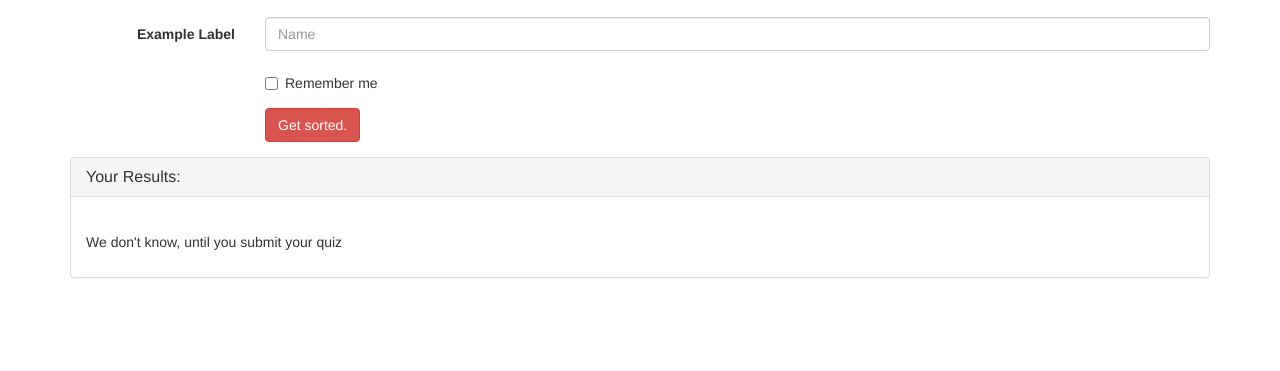
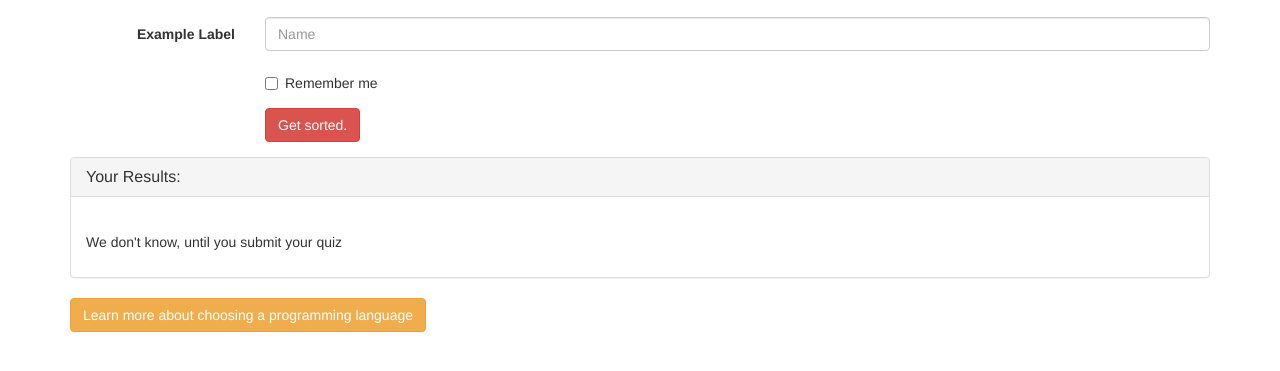
Before and after one commit to KristaRutz/Language-Quiz, a plain HTML site: page index.html in a window 1280 px wide. Shown: the part 353-724 px from the top of the page. Drawn offline with Linux system fonts and the light colour scheme.

Commit message:
insert a button with link to learn more about choosing a language

```diff
--- a/index.html
+++ b/index.html
@@ -62,6 +62,10 @@
         </div>
       </div>
 
+      <a href="https://www.learneroo.com/modules/12/nodes/94">
+        <button class="btn btn-warning">Learn more about choosing a programming language</button>
+      </a>
+
     </div>
   </body>
 </html>
```
